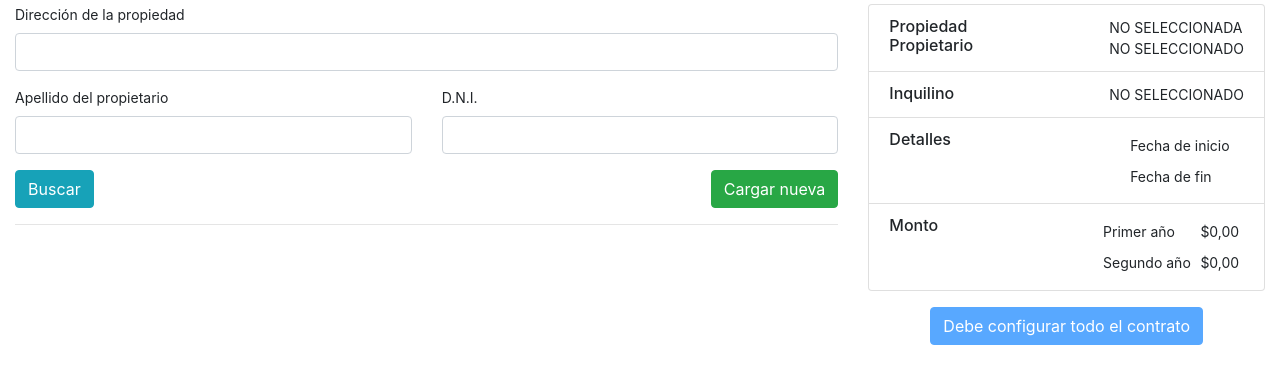
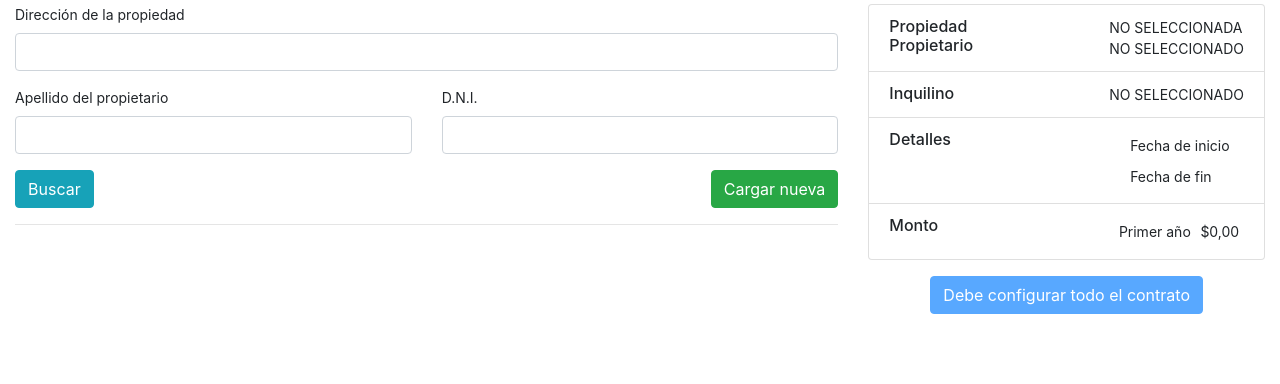
Before and after one commit to RodolfoAragno/Inmobiliaria-Python, a Django app: template templates/contratos/cargar_contrato.html in a window 1280 px wide. Shown: the part 155-539 px from the top of the page. Run offline with Django 3.2, Linux system fonts and the light colour scheme; the template is opened without the code that fills it, so the values that code supplies are empty; parts of the project's set-up code (start-up, migrations or seed data) failed here and were passed over; some libraries are stand-ins or nearby versions.

Commit message:
avance en cargar_contrato, se modifico formulario de fechas y montos

```diff
--- a/contratos/models.py
+++ b/contratos/models.py
@@ -74,18 +74,19 @@ class Contrato(models.Model):
 		)
 		return
 
-	def generar_meses(self):
+	def generar_meses(self, anios):
 		#generar el poder a travez de la propiedad
 		aux_fecha_vencimiento = datetime(self.fecha_inicio.year, self.fecha_inicio.month, 10)
 		print(self.monto_primer_anio)
 		#convertir el dia de vencimiento en parametro
-		for _ in range(12):#meses del primer año
+		for _ in range(12*anios):#meses del primer año
 			mes = MesContrato()
 			mes.contrato = self
 			mes.fecha_vencimiento = aux_fecha_vencimiento
 			mes.monto = self.monto_primer_anio
 			mes.save(creando=True)
 			aux_fecha_vencimiento += relativedelta(months = 1)
+		'''
 		for _ in range(12):
 			mes = MesContrato()
 			mes.contrato = self
@@ -93,6 +94,7 @@ class Contrato(models.Model):
 			mes.monto = self.monto_segundo_anio
 			mes.save(creando=True)
 			aux_fecha_vencimiento += relativedelta(months = 1)
+		'''
 		return
 
 	def generar_poder(self):
--- a/contratos/views.py
+++ b/contratos/views.py
@@ -108,6 +108,7 @@ def cargar_contrato(request):
 		contrato.fecha_inicio = date.fromtimestamp(int(datos['fecha_inicio']) / 1000);
 		contrato.monto_primer_anio = datos['monto']
 		contrato.save()
+		contrato.generar_meses(datos['anios_contrato'])
 		return redirect('ver_contrato', contrato.id)
 	else:
 		incremento = parametros.incremento_segundo_anio + 1
@@ -122,7 +123,7 @@ def firmar_contrato(request, id_contrato):
 	if request.method == 'POST':
 		contrato.fecha_firma = datetime.strptime(request.POST.get('fecha_firma'), "%d/%m/%Y")
 		contrato.save()
-		contrato.generar_meses()
+		#contrato.generar_meses()
 		return redirect('ver_contrato', id_contrato)
 	else:
 		return render(request, 'contratos/firmar_contrato.html', {'contrato': contrato})
--- a/templates/contratos/cargar_contrato.html
+++ b/templates/contratos/cargar_contrato.html
@@ -58,8 +58,9 @@
 								<td>$[[ monedaATexto(monto.primero) ]]</td>
 							</tr>
 							<tr>
+								<!--
 								<td>Segundo año</td>
-								<td>$[[ monedaATexto(monto.segundo) ]]</td>
+								<td>$[[ monedaATexto(monto.segundo) ]]</td> -->
 							</tr>
 						</tbody>
 					</table>
@@ -215,6 +216,11 @@
 				data-view="months"
 				data-date-format="yyyy/mm/dd"
 				id="form_detalles_inicio"></div>
+			<!--tomamos la cantidad de años de duracion del contrato para calcular su fecha de vencimiento-->
+			<h6>Cantidad de años de duración del contrato:</h6>
+			<div class="col-md-4"><input type="text" class="form-control" id="form_anio_duracion_contrato"></div>
+			<br>
+
 			<button type="button" class="btn btn-primary" v-on:click="setFecha()">Guardar</button>
 		</div>
 
@@ -226,9 +232,10 @@
 				<div class="col-md-5"><input type="text" class="form-control" id="form_monto_1" v-on:keyup.enter="setMonto"></div>
 				<div class="col-auto"><button type="button" class="btn btn-primary" v-on:click="setMonto">Guardar</button></div>
 			</div>
-			<small>El monto a pagar del segundo año se calcula automáticamente.</small><br>
+			<!--<small>El monto a pagar del segundo año se calcula automáticamente.</small><br>-->
 			<ul>
-				<li>Incremento anual: {{ texto_incremento }}%.</li>
+				<!--<li>Incremento anual: {{ texto_incremento }}%.</li>-->
+
 				<li>Comisión correspondiente a la inmobiliaria: {{ texto_porcentaje }}%.</li>
 			</ul>
 		</div>
@@ -256,7 +263,8 @@
 			detalles: {fecha_fin: '', fecha_inicio: ''},
 			monto: {primero: 0.00, segundo: 0.00},
 			listado_propiedades: [],
-			listado_inquilinos: []
+			listado_inquilinos: [],
+			anios_contrato: 0
 		},
 		created: function() {
 			function getQueryStringValue (key) {
@@ -297,10 +305,10 @@
 		},
 		computed: {
 			completo() {
-				return (this.propiedad.id && this.inquilino.dni && this.detalles.fecha_inicio != '' && this.monto.primero > 0);
+				return (this.propiedad.id && this.inquilino.dni && this.detalles.fecha_inicio != '' && this.monto.primero > 0 && this.anios_contrato > 0);
 			},
 			en_blanco() {
-				return (this.propiedad.id || this.inquilino.dni || this.detalles.fecha_inicio != '' || this.monto.primero > 0)
+				return (this.propiedad.id || this.inquilino.dni || this.detalles.fecha_inicio != '' || this.monto.primero > 0 || this.anios_contrato >0);
 			}
 		},
 		methods: {
@@ -326,13 +334,20 @@
 			},
 			setFecha: function() {
 				this.detalles.fecha_inicio = new Date($('#form_detalles_inicio').val() + ' 12:00').getTime();
-				this.detalles.fecha_fin = add2Anios(this.detalles.fecha_inicio);
+
+
+				//this.detalles.fecha_fin = add2Anios(this.detalles.fecha_inicio);
+				anios_contrato=$('#form_anio_duracion_contrato').val();
+				//simulamos cuando seria la fecha final del contrato
+				this.detalles.fecha_fin = addAnios(this.detalles.fecha_inicio, anios_contrato);
 			},
 			setMonto: function(){
 				var valor_monto = parseFloat($('#form_monto_1').val().replace(',', '.'));
 				if(valor_monto > 0) {
 					this.monto.primero = valor_monto;
-					this.monto.segundo = (this.monto.primero * parseFloat("{{ incremento_anual }}"));
+					//this.monto.segundo = (this.monto.primero * parseFloat("{{ incremento_anual }}"));
+					//Dejamos el monto.segundo igual a monto.primero
+					this.monto.segundo = valor_monto;
 				}
 				else {
 					this.monto.primero = 0.00;
@@ -392,9 +407,10 @@
 			app.listado_inquilinos = respuesta
 		})
 	})
-	function add2Anios(date) {
+	//agrega una cantidad especifica de años a una fecha dada
+	function addAnios(date,anios) {
 		var result = new Date(date);
-		result.setFullYear(result.getFullYear() + 2);
+		result.setFullYear(result.getFullYear() + parseInt(anios));
 		result.setDate(result.getDate() - 1);
 		return result.getTime();
 	}
--- a/templates/contratos/grilla.html
+++ b/templates/contratos/grilla.html
@@ -33,7 +33,7 @@
 			</tr>
 		</thead>
 		<tr v-for="(mes, index) in dataGrilla"
-			v-bind:class="{ 'segundo-anio': index == 12, 'bg-pagado': mes.pagado_inquilino && mes.pagado_propietario}">
+			v-bind:class="{ 'segundo-anio': index % 12 == 0 && index > 0 , 'bg-pagado': mes.pagado_inquilino && mes.pagado_propietario}">
 			<td>[[ mes.mes ]]</td>
 			<td v-bind:class="{ 'bg-pagado': mes.pagado_inquilino, 'bg-no-pagado': mes.intereses > 0 && !mes.pagado_inquilino }">$[[ monedaATexto(mes.inquilino) ]]</td>
 
@@ -82,7 +82,7 @@
 					<div v-if="puedePagar(index, mes)">($[[ totalAPagar(mes) ]])</div>
 				</button>
 				{% else %}
-				No pagado
+				Contrato inactivo
 				{% endif %}
 			</td>
 			<td v-bind:class="{ 'bg-pagado': mes.pagado_propietario }">
@@ -90,7 +90,7 @@
 				{% if contrato.activo %}
 				<button class="btn btn-primary btn-sm" v-else  v-on:click="cobrarPropietario(mes)">Pagar<br>($[[ totalPropietario(mes) ]])</button>
 				{% else %}
-				No pagado
+				Contrato inactivo
 				{% endif %}
 			</td>
 		</tr>
```
